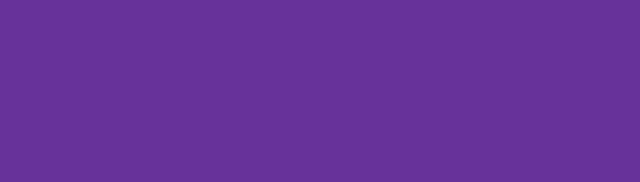
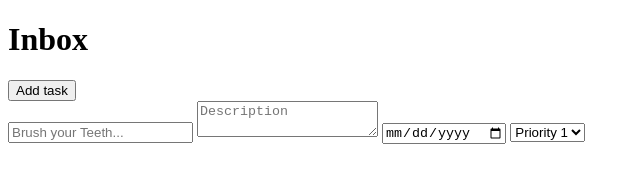
Before and after one commit to Gaurav-zero/toDoList, a website built with webpack: page src/template.html in a window 1280 px wide. Shown: the whole page, without its empty margins (0-640 px from the left). Built offline with nearby package versions, Linux system fonts and the light colour scheme.

Commit message:
add a form to take task input

```diff
--- a/src/styles.css
+++ b/src/styles.css
@@ -1,4 +1,5 @@
 /* styles.css */
-body {
-  background-color: rebeccapurple;
+button{
+  margin: 0px;
+  gap:0px;
 }
--- a/src/template.html
+++ b/src/template.html
@@ -6,6 +6,23 @@
     <title>Document</title>
 </head>
 <body>
+    <h1>Inbox</h1>
+
+    <div class="tasks"></div>
+
+    <button>Add task</button>
+
+    <form action="" class="aboutTask" method="">
+        <input type="text" id="titleTask" name="titleTask" placeHolder="Brush your Teeth...">
+        <textarea name="taskDesc" id="taskDesc" placeholder="Description"></textarea>
+        <input type="date" id="taskDate" name="taskDate">
+        <select name="taskPriority" id="taskPriority" placeholder>
+            <option value="1">Priority 1</option>
+            <option value="2">Priority 2</option>
+            <option value="3">Priority 3</option>
+            <option value="4">Priority 4</option>
+        </select>
+    </form>
 
 </body>
 </html>
```
